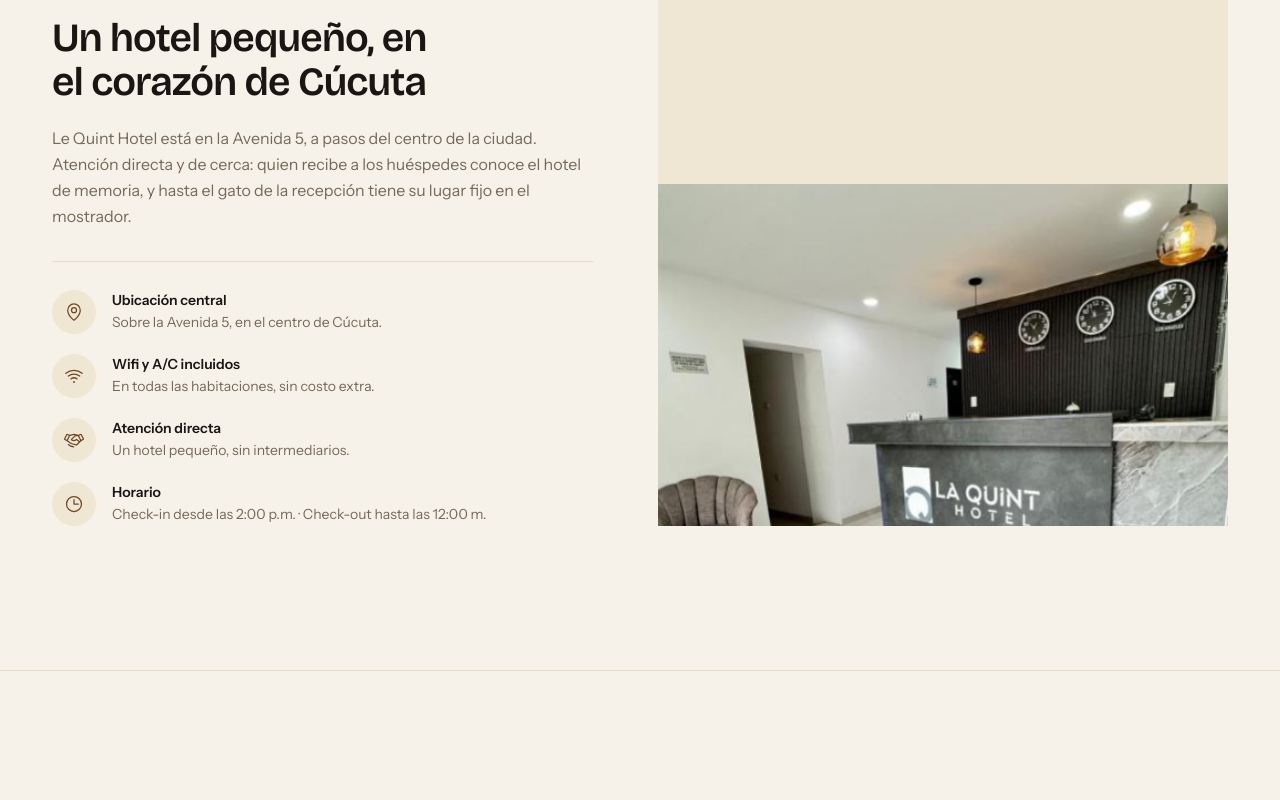
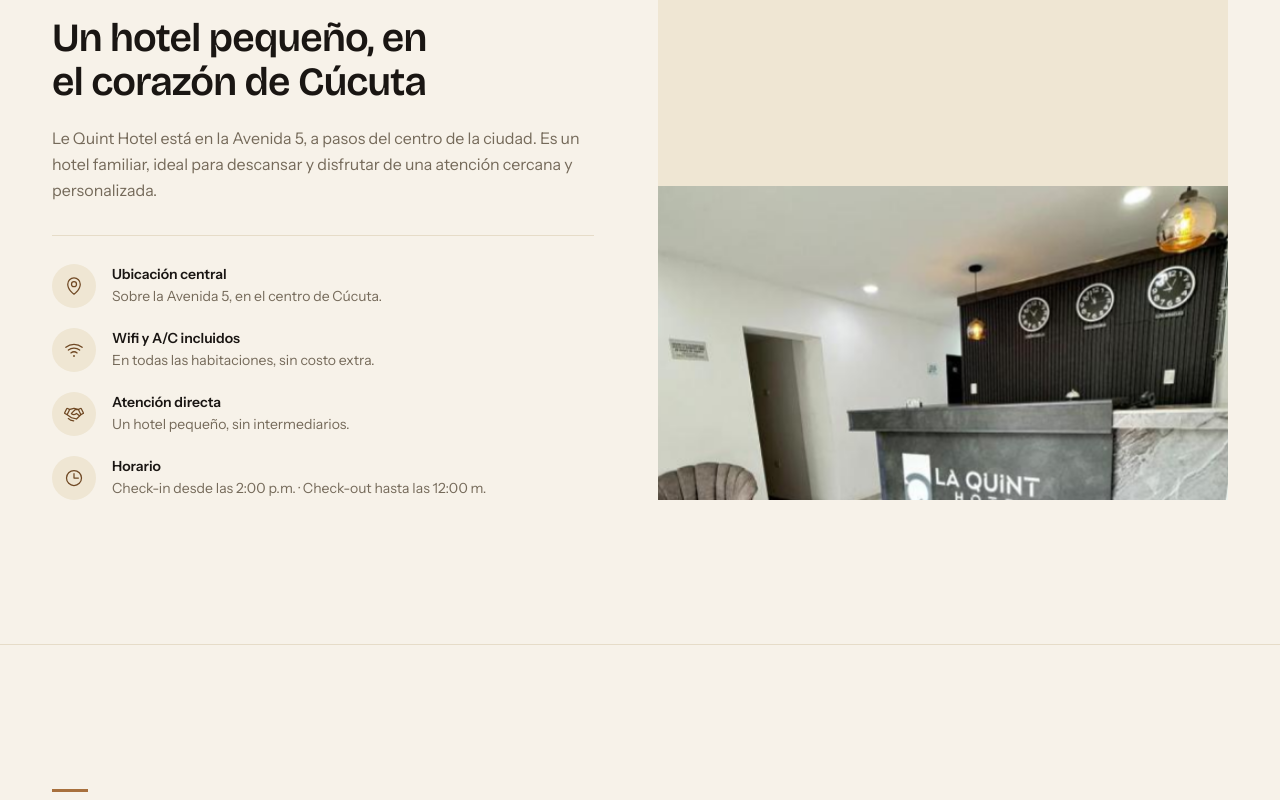
Before and after one commit to lequinthotelapi-cpu/lequintlanding, a Next.js app: page / in a window 1280 px wide. Shown: the part 860-1660 px from the top of the page. Built offline with nearby package versions, Linux system fonts and the light colour scheme.

Commit message:
change presentation subtext

```diff
--- a/src/components/sections/Presentacion.tsx
+++ b/src/components/sections/Presentacion.tsx
@@ -26,10 +26,9 @@ export function Presentacion() {
             Un hotel pequeño, en el corazón de Cúcuta
           </h2>
           <p className="mt-5 max-w-[52ch] text-base leading-relaxed text-muted">
-            Le Quint Hotel está en la Avenida 5, a pasos del centro de la
-            ciudad. Atención directa y de cerca: quien recibe a los
-            huéspedes conoce el hotel de memoria, y hasta el gato de la
-            recepción tiene su lugar fijo en el mostrador.
+            Le Quint Hotel está en la Avenida 5, a pasos del centro de la ciudad.
+            Es un hotel familiar, ideal para descansar y disfrutar de una atención
+            cercana y personalizada.
           </p>
 
           <ul className="mt-8 flex flex-col gap-5 border-t border-line pt-7">
```
